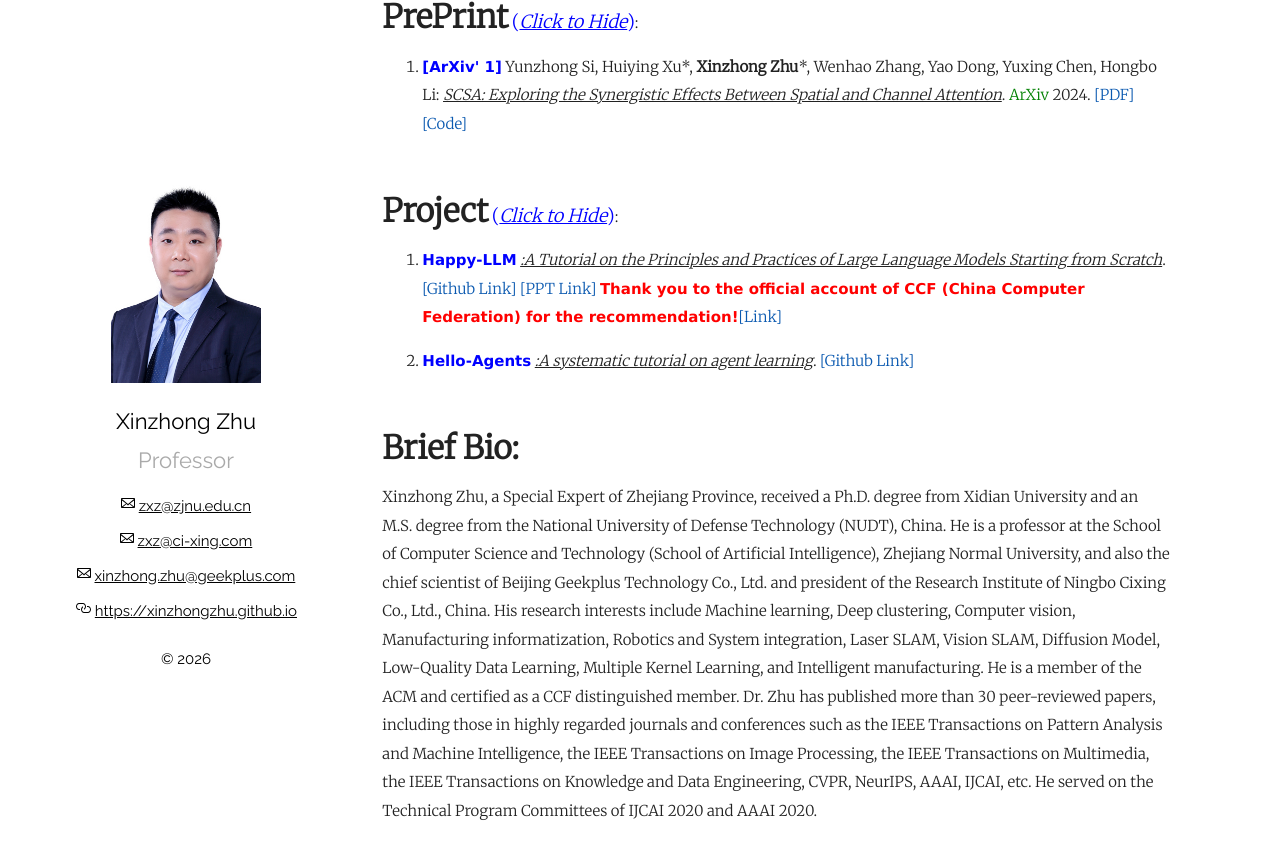
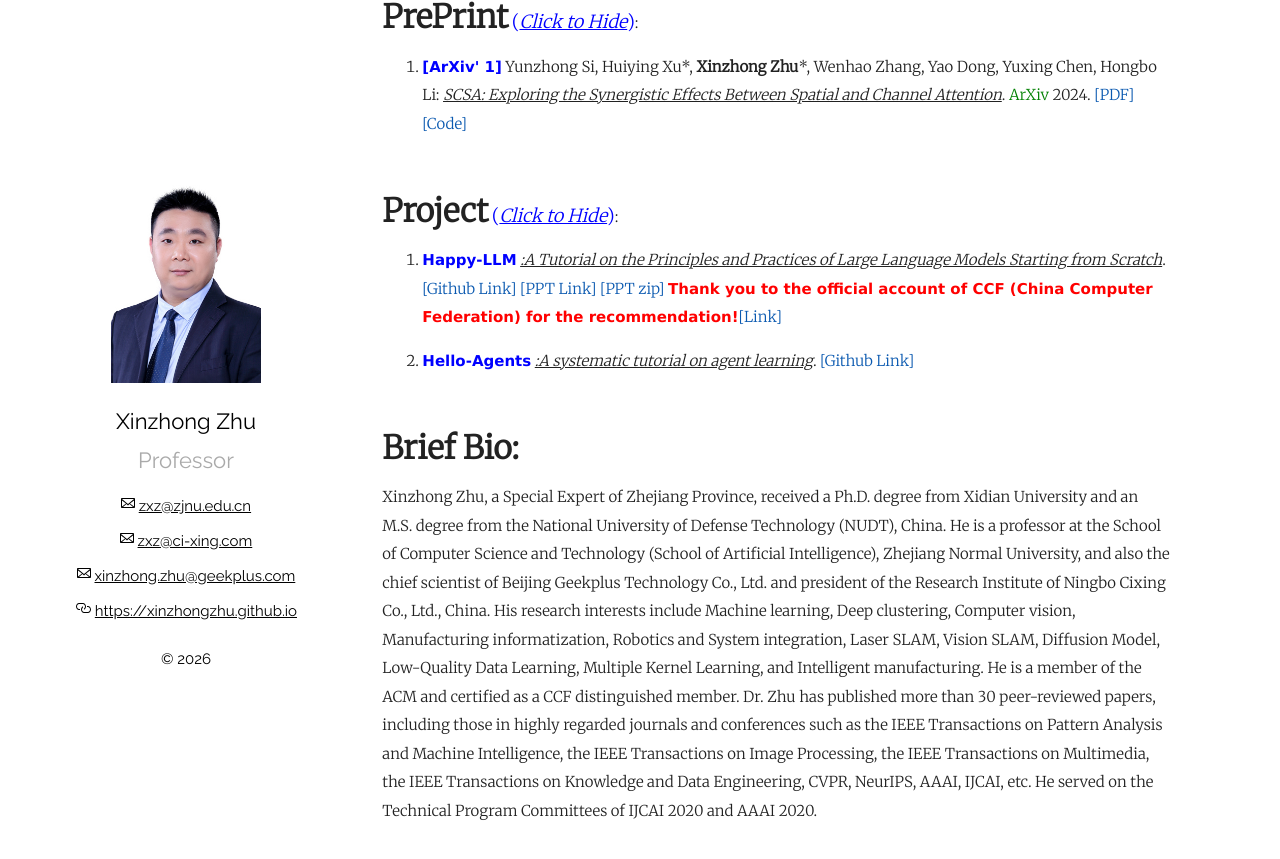
Before and after one commit to xinzhongzhu/xinzhongzhu.github.io, a Jekyll site: the page built from index.md, in a window 1280 px wide and 900 px high, scrolled down 9120 px. Shown: the top 859 px of the window. Built offline with Jekyll 4.4.1, drawn with Linux system fonts in a browser that asks for light colours.

Commit message:
Update index.md

```diff
--- a/index.md
+++ b/index.md
@@ -240,7 +240,7 @@ Please drop me a message by email: <u>zxz@zjnu.edu.cn</u> or <u>zxz@ci-xing.com<
   <p>
     <ol>
 
-<p style="margin-top: 8px;"><li><font face="verdana" color="blue"><b>Happy-LLM</b></font> <i><u>:A Tutorial on the Principles and Practices of Large Language Models Starting from Scratch</u></i>. <a href = "https://github.com/datawhalechina/happy-llm">[Github Link]</a> <a href = "https://github.com/HZAI-ZJNU/happy-llm-ppt">[PPT Link]</a> <font face="verdana" color="red"><b>Thank you to the official account of CCF (China Computer Federation) for the recommendation!</b></font><a href = "https://mp.weixin.qq.com/s/P03f3e2vUUh7OxDP40Ra6w">[Link]</a>  </li></p>
+<p style="margin-top: 8px;"><li><font face="verdana" color="blue"><b>Happy-LLM</b></font> <i><u>:A Tutorial on the Principles and Practices of Large Language Models Starting from Scratch</u></i>. <a href = "https://github.com/datawhalechina/happy-llm">[Github Link]</a> <a href = "https://github.com/HZAI-ZJNU/happy-llm-ppt">[PPT Link]</a>  <a href = "https://xinzhongzhu.github.io/document/happy-llm-ppt.zip">[PPT zip]</a>  <font face="verdana" color="red"><b>Thank you to the official account of CCF (China Computer Federation) for the recommendation!</b></font><a href = "https://mp.weixin.qq.com/s/P03f3e2vUUh7OxDP40Ra6w">[Link]</a>  </li></p>
 
 <p style="margin-top: 8px;"><li><font face="verdana" color="blue"><b>Hello-Agents</b></font> <i><u>:A systematic tutorial on agent learning</u></i>. <a href = "https://datawhalechina.github.io/hello-agents/#/">[Github Link]</a></li></p>
 
```
